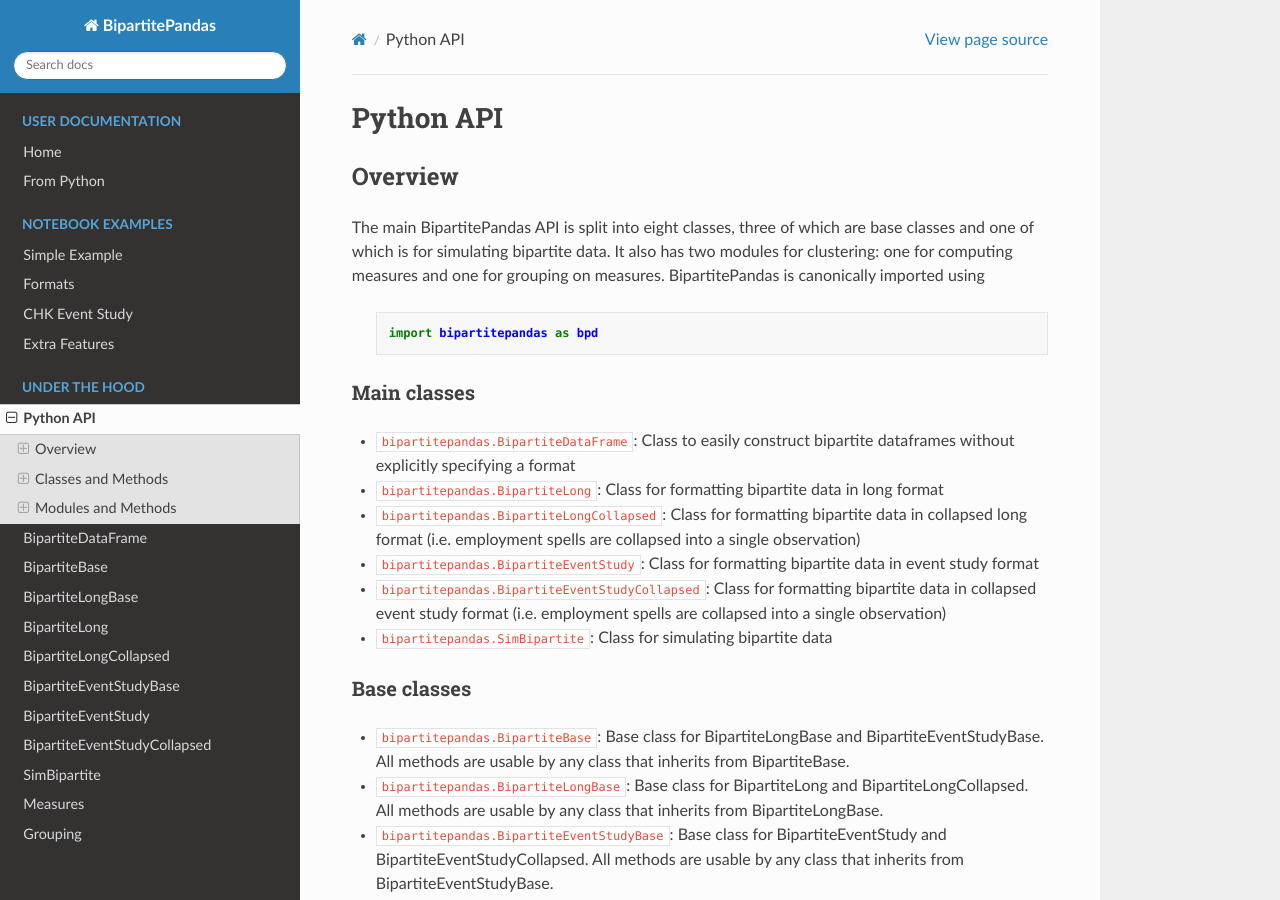
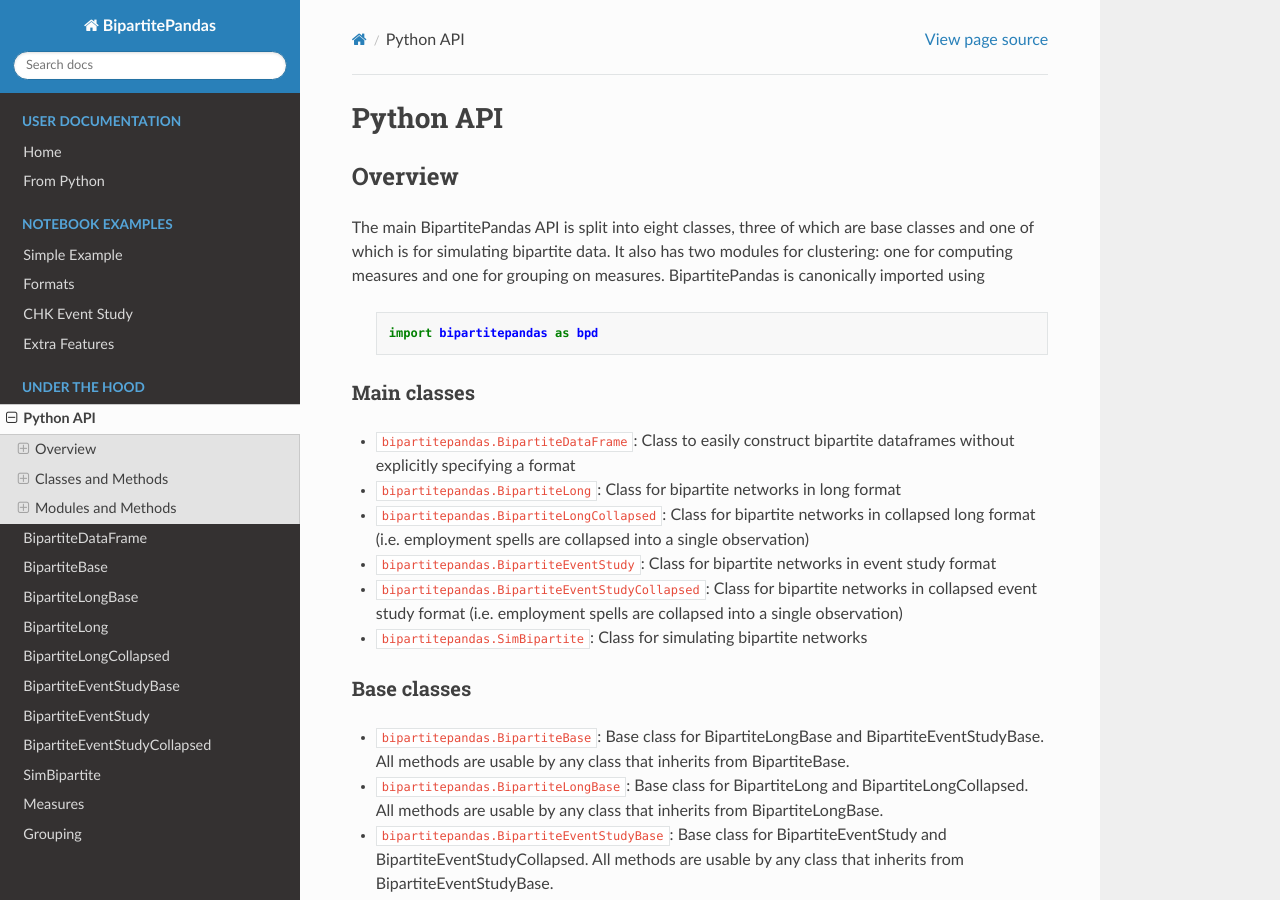
Before and after one commit to tlamadon/bipartitepandas, a Sphinx documentation site: the page built from docs/source/internal.rst, in a window 1280 px wide and 900 px high. Built offline with Sphinx 7.4.7 and the Read the Docs theme 2.0.0, drawn with Linux system fonts in a browser that asks for light colours; pages that are not in the unit, such as notebooks, are missing from menus.

Commit message:
Update documentation

```diff
--- a/docs/source/internal.rst
+++ b/docs/source/internal.rst
@@ -16,15 +16,15 @@ Main classes
 
 * ``bipartitepandas.BipartiteDataFrame``: Class to easily construct bipartite dataframes without explicitly specifying a format
 
-* ``bipartitepandas.BipartiteLong``: Class for formatting bipartite data in long format
+* ``bipartitepandas.BipartiteLong``: Class for bipartite networks in long format
 
-* ``bipartitepandas.BipartiteLongCollapsed``: Class for formatting bipartite data in collapsed long format (i.e. employment spells are collapsed into a single observation)
+* ``bipartitepandas.BipartiteLongCollapsed``: Class for bipartite networks in collapsed long format (i.e. employment spells are collapsed into a single observation)
 
-* ``bipartitepandas.BipartiteEventStudy``: Class for formatting bipartite data in event study format
+* ``bipartitepandas.BipartiteEventStudy``: Class for bipartite networks in event study format
 
-* ``bipartitepandas.BipartiteEventStudyCollapsed``: Class for formatting bipartite data in collapsed event study format (i.e. employment spells are collapsed into a single observation)
+* ``bipartitepandas.BipartiteEventStudyCollapsed``: Class for bipartite networks in collapsed event study format (i.e. employment spells are collapsed into a single observation)
 
-* ``bipartitepandas.SimBipartite``: Class for simulating bipartite data
+* ``bipartitepandas.SimBipartite``: Class for simulating bipartite networks
 
 Base classes
 ~~~~~~~~~~~~
```
Also changed, not shown: 1 other file.
